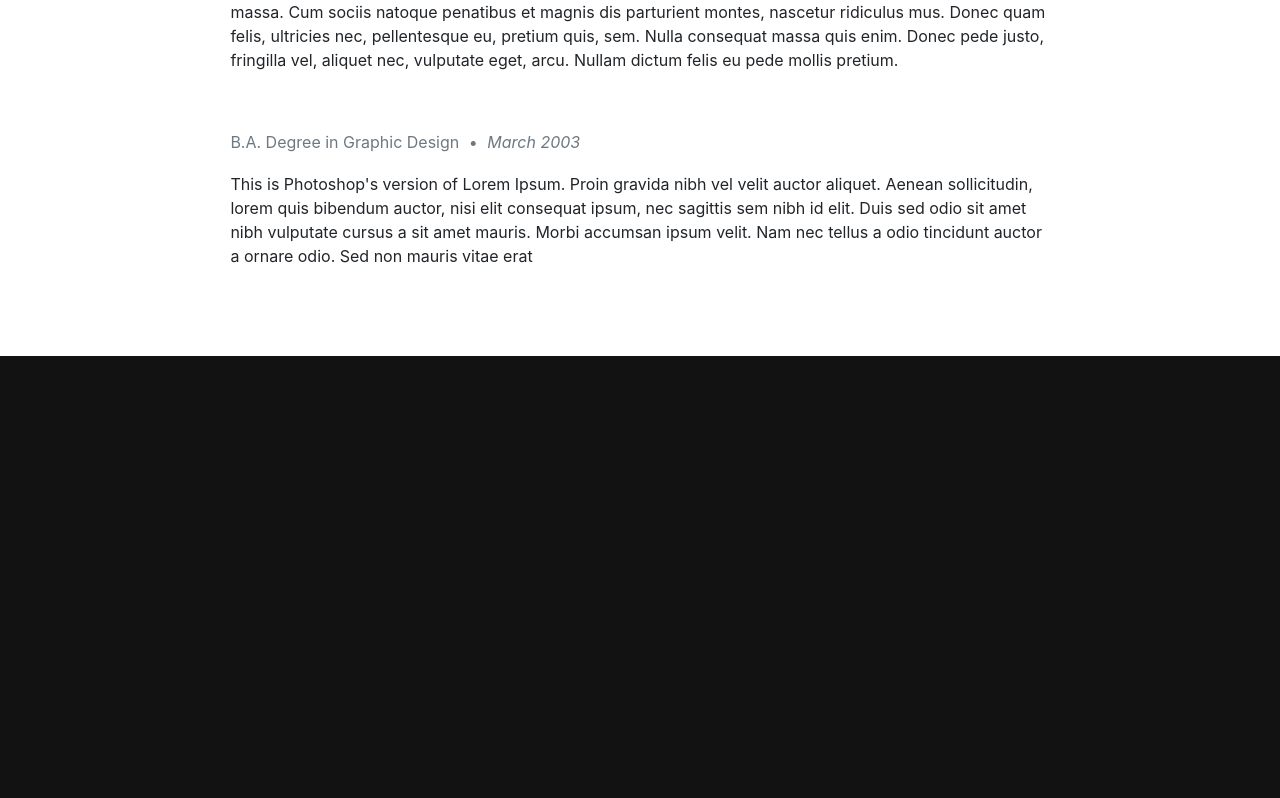
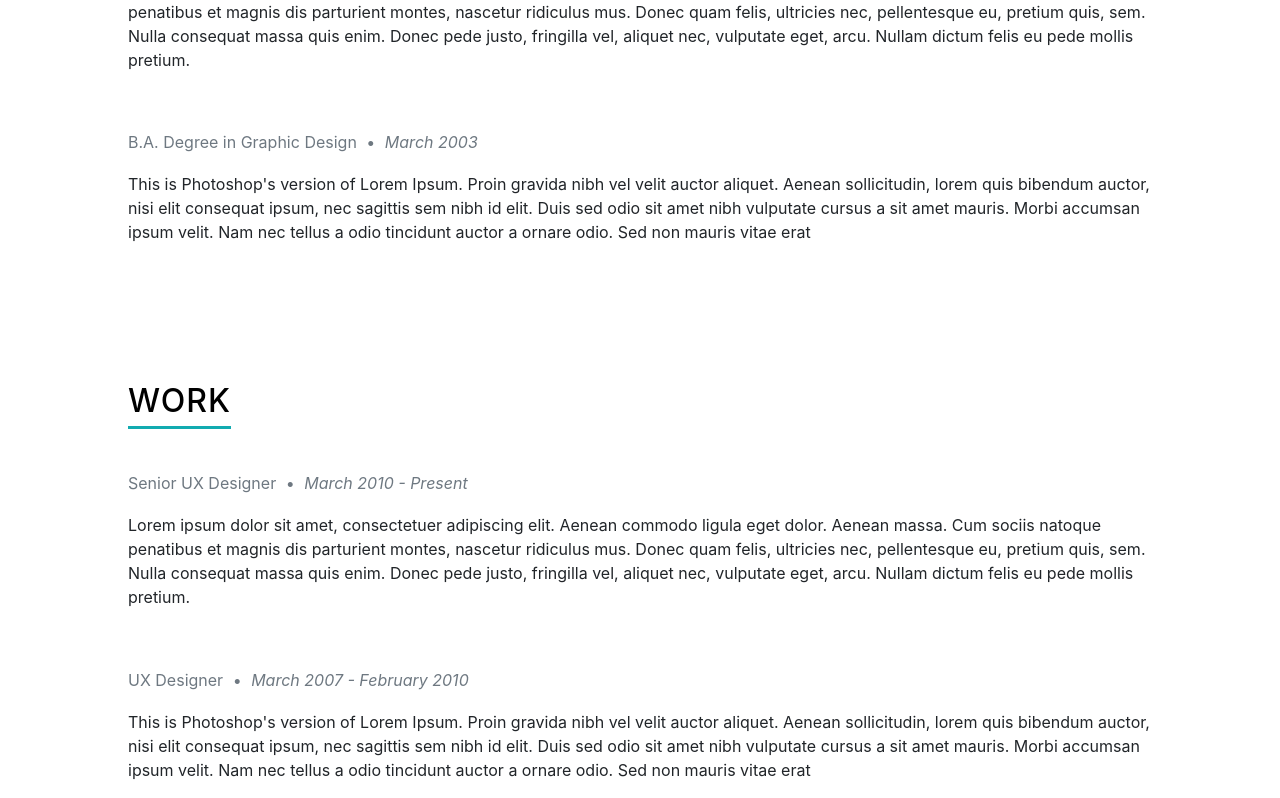
Before and after one commit to sebastianpenttinen/personalSite, a React (Create React App) app: page / in a window 1280 px wide. Shown: the part 1434-2232 px from the top of the page. Before the commit the page ends 1790 px from the top, so only its background shows below. Built offline with nearby package versions, Linux system fonts and the light colour scheme.

Commit message:
added work

```diff
--- a/src/components/Education.js
+++ b/src/components/Education.js
@@ -45,7 +45,7 @@ export class Education extends Component {
               <span style={headingSpanStyle}>Education</span>
             </h1>
           </div>
-          <div style={colStyle}>
+          <div>
             <div>
               <div>
                 <h3>University of Life</h3>
--- a/src/components/Home.js
+++ b/src/components/Home.js
@@ -4,6 +4,7 @@ import { Helmet } from "react-helmet";
 import { Welcome } from "./Welcome";
 import { About } from "./About";
 import { Education } from "./Education";
+import { Work } from "./Work";
 export class Home extends Component {
   static displayName = Home.name;
 
@@ -17,6 +18,7 @@ export class Home extends Component {
         <Welcome />
         <About />
         <Education />
+        <Work />
       </div>
     );
   }
--- /dev/null
+++ b/src/components/Work.js
@@ -0,0 +1,90 @@
+import React, { Component } from "react";
+
+const workStyle = {
+  background: "#fff",
+  paddingTop: "50px",
+  overflow: "hidden"
+};
+
+const headingStyle = {
+  color: "Black",
+  textTransform: "uppercase",
+  letterSpacing: "1px",
+  fontSize: "2.0em"
+};
+
+const headingSpanStyle = {
+  borderBottom: "3px solid #11abb0",
+  paddingBottom: "6px"
+};
+
+const infoStyle = {
+  color: "#6e7881",
+  marginBottom: "18px",
+  marginTop: "9px"
+};
+
+const infoSpanStyle = {
+  marginRight: "5px",
+  marginLeft: "5px"
+};
+
+const colStyle = {
+  paddingLeft: "10%",
+  paddingRight: "10%"
+};
+
+export class Work extends Component {
+  render() {
+    return (
+      <section style={workStyle}>
+        <div style={colStyle}>
+          <h1 style={headingStyle}>
+            <span style={headingSpanStyle}>Work</span>
+          </h1>
+        </div>
+
+        <div style={colStyle}>
+          <div>
+            <div>
+              <h3>Awesome Design Studio</h3>
+              <p style={infoStyle}>
+                Senior UX Designer <span style={infoSpanStyle}>&bull;</span>{" "}
+                <em>March 2010 - Present</em>
+              </p>
+
+              <p>
+                Lorem ipsum dolor sit amet, consectetuer adipiscing elit. Aenean
+                commodo ligula eget dolor. Aenean massa. Cum sociis natoque
+                penatibus et magnis dis parturient montes, nascetur ridiculus
+                mus. Donec quam felis, ultricies nec, pellentesque eu, pretium
+                quis, sem. Nulla consequat massa quis enim. Donec pede justo,
+                fringilla vel, aliquet nec, vulputate eget, arcu. Nullam dictum
+                felis eu pede mollis pretium.
+              </p>
+            </div>
+          </div>
+
+          <div>
+            <div>
+              <h3>Super Cool Studio</h3>
+              <p style={infoStyle}>
+                UX Designer <span style={infoSpanStyle}>&bull;</span>{" "}
+                <em style={{ marginTop: "6px" }}>March 2007 - February 2010</em>
+              </p>
+
+              <p>
+                This is Photoshop's version of Lorem Ipsum. Proin gravida nibh
+                vel velit auctor aliquet. Aenean sollicitudin, lorem quis
+                bibendum auctor, nisi elit consequat ipsum, nec sagittis sem
+                nibh id elit. Duis sed odio sit amet nibh vulputate cursus a sit
+                amet mauris. Morbi accumsan ipsum velit. Nam nec tellus a odio
+                tincidunt auctor a ornare odio. Sed non mauris vitae erat
+              </p>
+            </div>
+          </div>
+        </div>
+      </section>
+    );
+  }
+}
```
